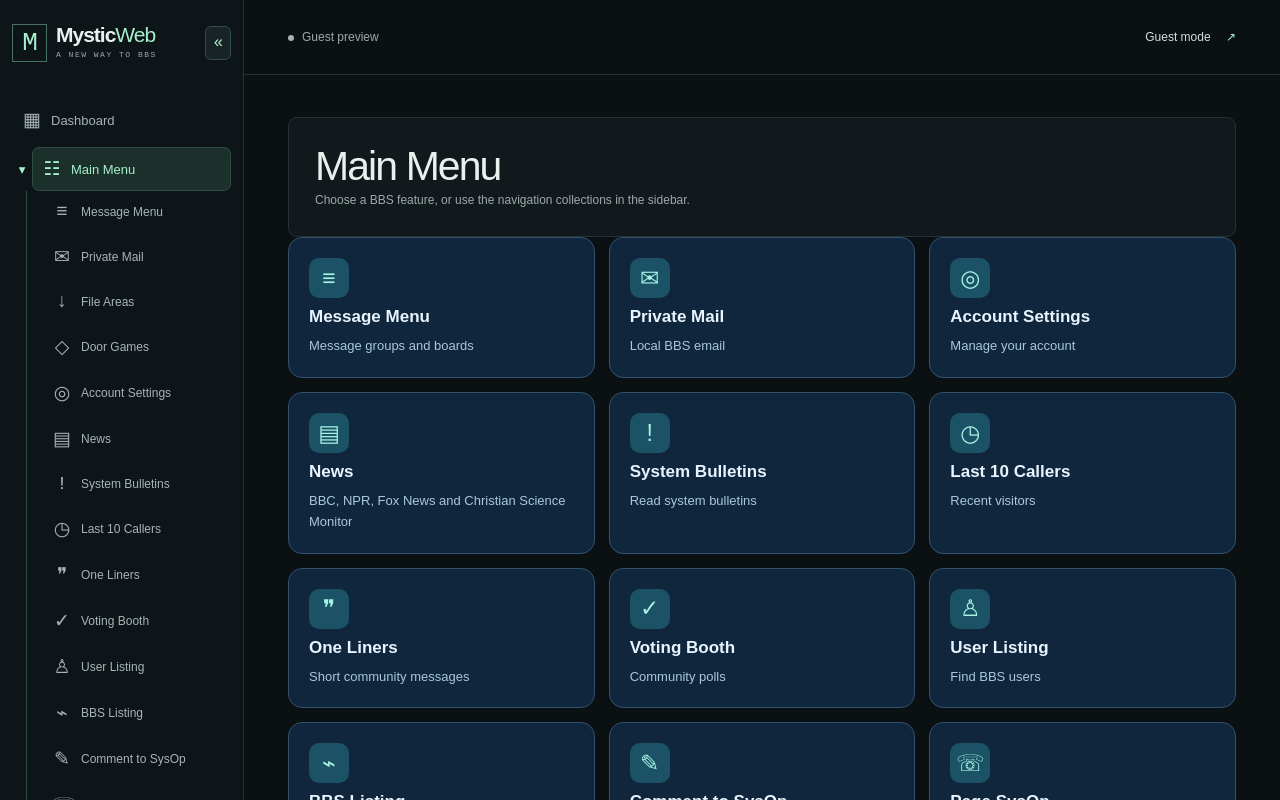
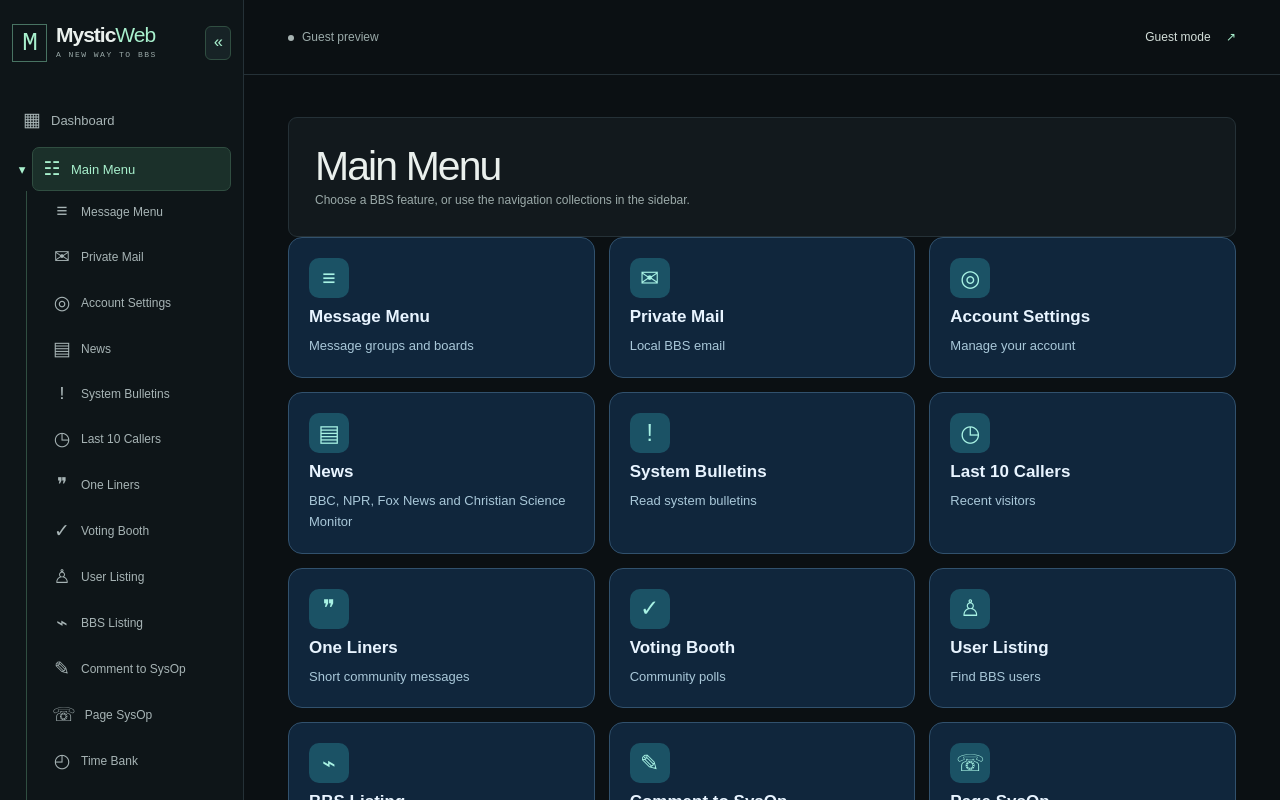
Before and after one commit to javadude334/MysticWeb, a Next.js app: page /main-menu in a window 1280 px wide. Both pictures are taken after a click on the button "Expand Main Menu". Shown: the top 800 px of the page. Built offline with nearby package versions, Linux system fonts and the light colour scheme; no server answers.

Commit message:
Apply shared Main Menu filtering to sidebar expansion

```diff
--- a/src/components/sidebar-navigation.tsx
+++ b/src/components/sidebar-navigation.tsx
@@ -3,6 +3,7 @@
 import Link from "next/link";
 import { useEffect, useState } from "react";
 import { defaultNavigation } from "@/lib/navigation/default-navigation";
+import { mainMenuItems } from "@/lib/navigation/menu-items";
 import styles from "./sidebar-navigation.module.css";
 import { collectionIds, navigationCollections, type CollectionNode } from "@/lib/navigation/navigation-collections";
 
@@ -95,7 +96,7 @@ export function SidebarNavigation({ active }: { active: string }) {
           </div>
           <div id="nav-group-main-menu" className={styles.children}
             hidden={!open.includes("main-menu") || collapsed}>
-            {items.filter(item => item.href !== "/dashboard" && item.href !== "/main-menu")
+            {mainMenuItems()
               .map(item => renderNode({ type: "link", href: item.href }, 1))}
           </div>
         </div>
```
